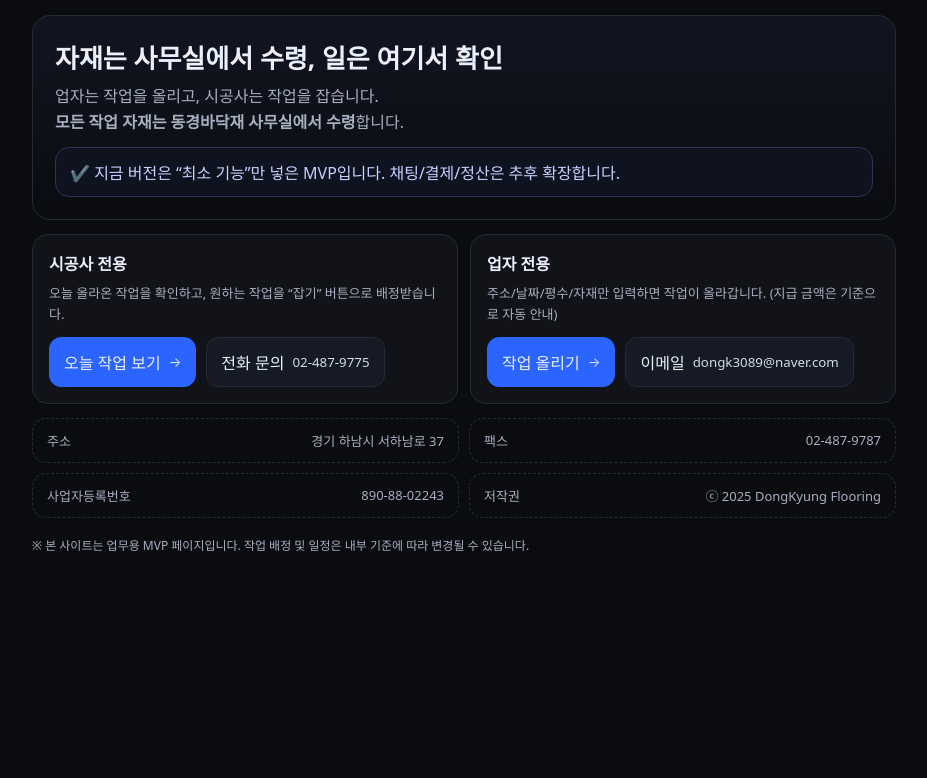
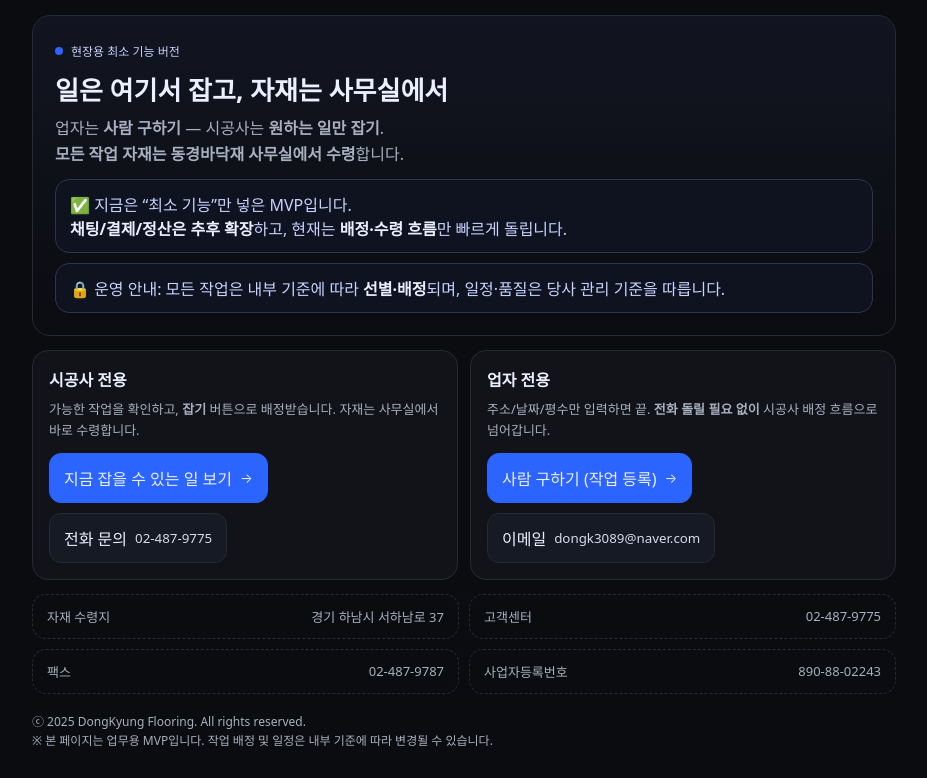
Before and after one commit to sangwonbag/dongkyung-site, a plain HTML site: page index.html in a window 1280 px wide. Shown: the part 80-858 px from the top of the page, without its empty margins (176-1103 px from the left). Before the commit the page ends 800 px from the top, so only its background shows below. Drawn offline with Linux system fonts and the light colour scheme.

Commit message:
Revise HTML title, meta description, and content
Updated the title and description meta tags for clarity. Changed warning messages to notices and adjusted text for better understanding.

```diff
--- a/index.html
+++ b/index.html
@@ -3,8 +3,8 @@
 <head>
   <meta charset="utf-8" />
   <meta name="viewport" content="width=device-width,initial-scale=1" />
-  <title>동경바닥재 | 자재·시공 업무 시스템</title>
-  <meta name="description" content="동경바닥재 자재 안내 및 시공 업무(작업 매칭) 시스템" />
+  <title>동경바닥재 | 자재·시공 업무</title>
+  <meta name="description" content="업자는 사람 구하고, 시공사는 일 잡는 동경바닥재 업무 시스템" />
   <style>
     :root { --bg:#0b0c10; --card:#111318; --text:#eaf0ff; --muted:#a7b0c0; --line:#242a36; }
     *{box-sizing:border-box} body{margin:0;font-family:system-ui,-apple-system,Segoe UI,Roboto,'Noto Sans KR',sans-serif;background:var(--bg);color:var(--text)}
@@ -26,12 +26,16 @@
     .btns{display:flex;gap:10px;flex-wrap:wrap}
     .btn{display:inline-flex;align-items:center;justify-content:center;gap:8px;padding:12px 14px;border-radius:12px;border:1px solid var(--line);background:#151a24}
     .btn.primary{background:#2b64ff;border-color:#2b64ff}
+    .btn.danger{background:#ff3b57;border-color:#ff3b57}
     .btn small{opacity:.9}
     .info{margin-top:14px;display:grid;grid-template-columns:1fr;gap:10px}
     @media (min-width:760px){.info{grid-template-columns:1fr 1fr}}
     .row{display:flex;justify-content:space-between;gap:10px;padding:12px 14px;border:1px dashed var(--line);border-radius:14px;color:var(--muted);font-size:13px}
     footer{margin-top:18px;color:var(--muted);font-size:12px;line-height:1.6}
-    .warn{margin-top:12px;padding:12px 14px;border:1px solid #2a3550;border-radius:14px;background:#0f1320;color:#c7d2ff}
+    .notice{margin-top:12px;padding:12px 14px;border:1px solid #2a3550;border-radius:14px;background:#0f1320;color:#c7d2ff}
+    .notice b{color:#eaf0ff}
+    .kicker{display:inline-flex;gap:8px;align-items:center;color:#c7d2ff;font-size:12px;margin-bottom:10px}
+    .dot{width:8px;height:8px;border-radius:50%;background:#2b64ff;display:inline-block}
   </style>
 </head>
 <body>
@@ -45,46 +49,53 @@
     </div>
 
     <section class="hero">
-      <h1>자재는 사무실에서 수령, 일은 여기서 확인</h1>
+      <div class="kicker"><span class="dot"></span>현장용 최소 기능 버전</div>
+      <h1>일은 여기서 잡고, 자재는 사무실에서</h1>
       <p>
-        업자는 작업을 올리고, 시공사는 작업을 잡습니다.<br/>
+        업자는 <b>사람 구하기</b> — 시공사는 <b>원하는 일만 잡기</b>.<br/>
         <b>모든 작업 자재는 동경바닥재 사무실에서 수령</b>합니다.
       </p>
 
-      <div class="warn">
-        ✔️ 지금 버전은 “최소 기능”만 넣은 MVP입니다. 채팅/결제/정산은 추후 확장합니다.
+      <div class="notice">
+        ✅ 지금은 “최소 기능”만 넣은 MVP입니다.<br/>
+        <b>채팅/결제/정산은 추후 확장</b>하고, 현재는 <b>배정·수령 흐름</b>만 빠르게 돌립니다.
+      </div>
+
+      <div class="notice" style="margin-top:10px">
+        🔒 운영 안내: 모든 작업은 내부 기준에 따라 <b>선별·배정</b>되며, 일정·품질은 당사 관리 기준을 따릅니다.
       </div>
     </section>
 
     <section class="grid">
       <div class="card">
         <h2>시공사 전용</h2>
-        <p>오늘 올라온 작업을 확인하고, 원하는 작업을 “잡기” 버튼으로 배정받습니다.</p>
+        <p>가능한 작업을 확인하고, <b>잡기</b> 버튼으로 배정받습니다. 자재는 사무실에서 바로 수령합니다.</p>
         <div class="btns">
-          <a class="btn primary" href="./contractor.html">오늘 작업 보기 <small>→</small></a>
+          <a class="btn primary" href="./contractor.html">지금 잡을 수 있는 일 보기 <small>→</small></a>
           <a class="btn" href="tel:02-487-9775">전화 문의 <small>02-487-9775</small></a>
         </div>
       </div>
 
       <div class="card">
         <h2>업자 전용</h2>
-        <p>주소/날짜/평수/자재만 입력하면 작업이 올라갑니다. (지급 금액은 기준으로 자동 안내)</p>
+        <p>주소/날짜/평수만 입력하면 끝. <b>전화 돌릴 필요 없이</b> 시공사 배정 흐름으로 넘어갑니다.</p>
         <div class="btns">
-          <a class="btn primary" href="./poster.html">작업 올리기 <small>→</small></a>
+          <a class="btn primary" href="./poster.html">사람 구하기 (작업 등록) <small>→</small></a>
           <a class="btn" href="mailto:dongk3089@naver.com">이메일 <small>dongk3089@naver.com</small></a>
         </div>
       </div>
     </section>
 
     <section class="info">
-      <div class="row"><span>주소</span><span>경기 하남시 서하남로 37</span></div>
+      <div class="row"><span>자재 수령지</span><span>경기 하남시 서하남로 37</span></div>
+      <div class="row"><span>고객센터</span><span>02-487-9775</span></div>
       <div class="row"><span>팩스</span><span>02-487-9787</span></div>
       <div class="row"><span>사업자등록번호</span><span>890-88-02243</span></div>
-      <div class="row"><span>저작권</span><span>ⓒ 2025 DongKyung Flooring</span></div>
     </section>
 
     <footer>
-      ※ 본 사이트는 업무용 MVP 페이지입니다. 작업 배정 및 일정은 내부 기준에 따라 변경될 수 있습니다.
+      ⓒ 2025 DongKyung Flooring. All rights reserved.<br/>
+      ※ 본 페이지는 업무용 MVP입니다. 작업 배정 및 일정은 내부 기준에 따라 변경될 수 있습니다.
     </footer>
   </div>
 </body>
```
